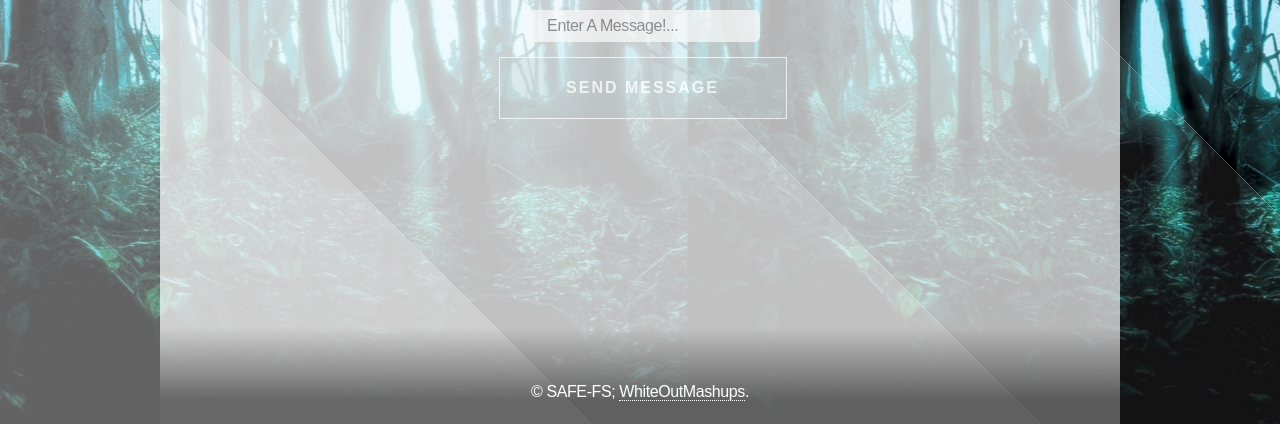
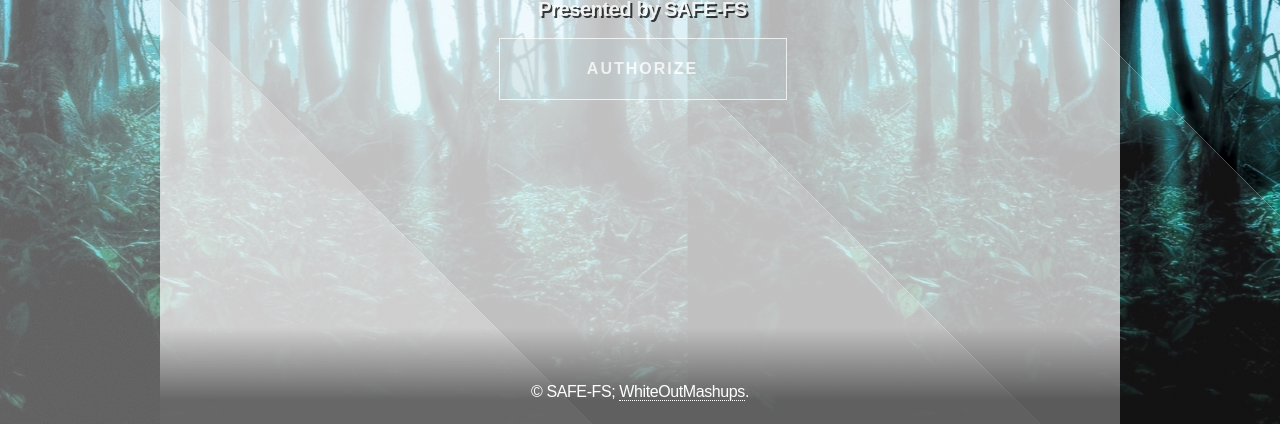
Before and after one commit to whiteoutmashups/SecretChat, a plain HTML site: page index.html in a window 1280 px wide. Shown: the part 376-800 px from the top of the page. Drawn offline with Linux system fonts and the light colour scheme; a web font is replaced by a local one.

Commit message:
Update index.html
FIXED DAM PART WHERE NEVER SHOWS AUTH SCREEN

```diff
--- a/index.html
+++ b/index.html
@@ -168,7 +168,7 @@
 
 	</script>
 		<script>
-			window.onload = function() { document.body.className = ''; document.getElementById("file").style.display="block"; }
+			window.onload = function() { document.body.className = ''; document.getElementById("auth").style.display="block"; }
 			window.ontouchmove = function() { return false; }
 			window.onorientationchange = function() { document.body.scrollTop = 0; }
 			function toFiles() {
```
